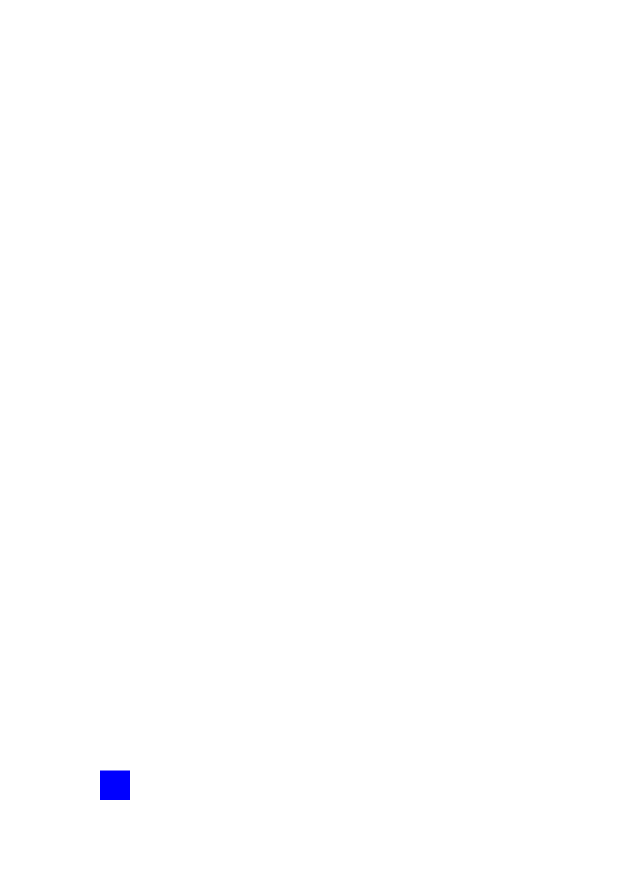
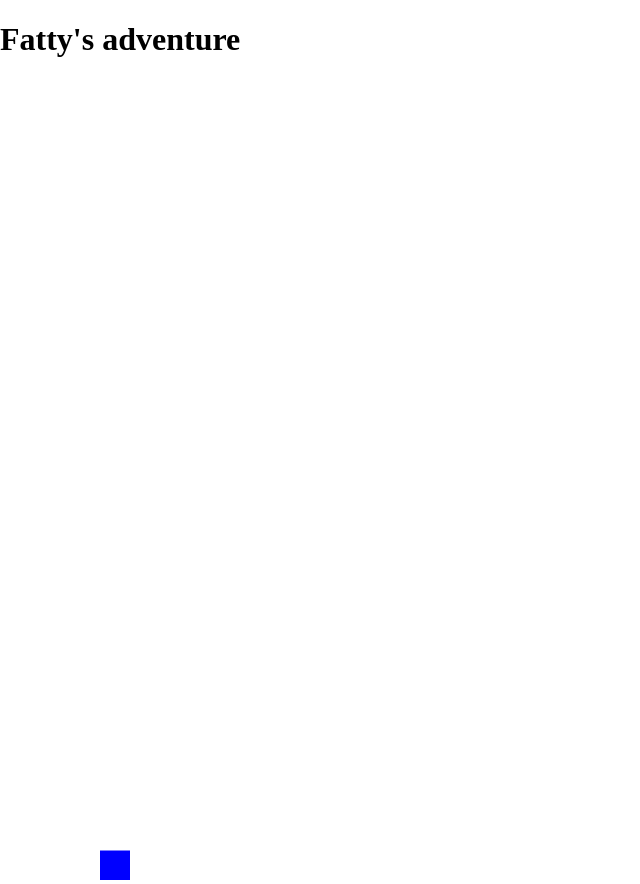
Before and after one commit to wassimouricha/scrolling_horizontal_game, a plain HTML site: page index.html in a window 1280 px wide. Shown: the whole page, without its empty margins (0-640 px from the left). Before the commit the page ends 804 px from the top, so only its background shows below. Drawn offline with Linux system fonts and the light colour scheme.

Commit message:
title added

```diff
--- a/index.html
+++ b/index.html
@@ -9,6 +9,7 @@
     <title>Fatty's Adventure</title>
 </head>
 <body>
+   <h1> Fatty's adventure </h1>
     <canvas></canvas>
     <script src="/assets/script.js"></script>
 </body>
```
